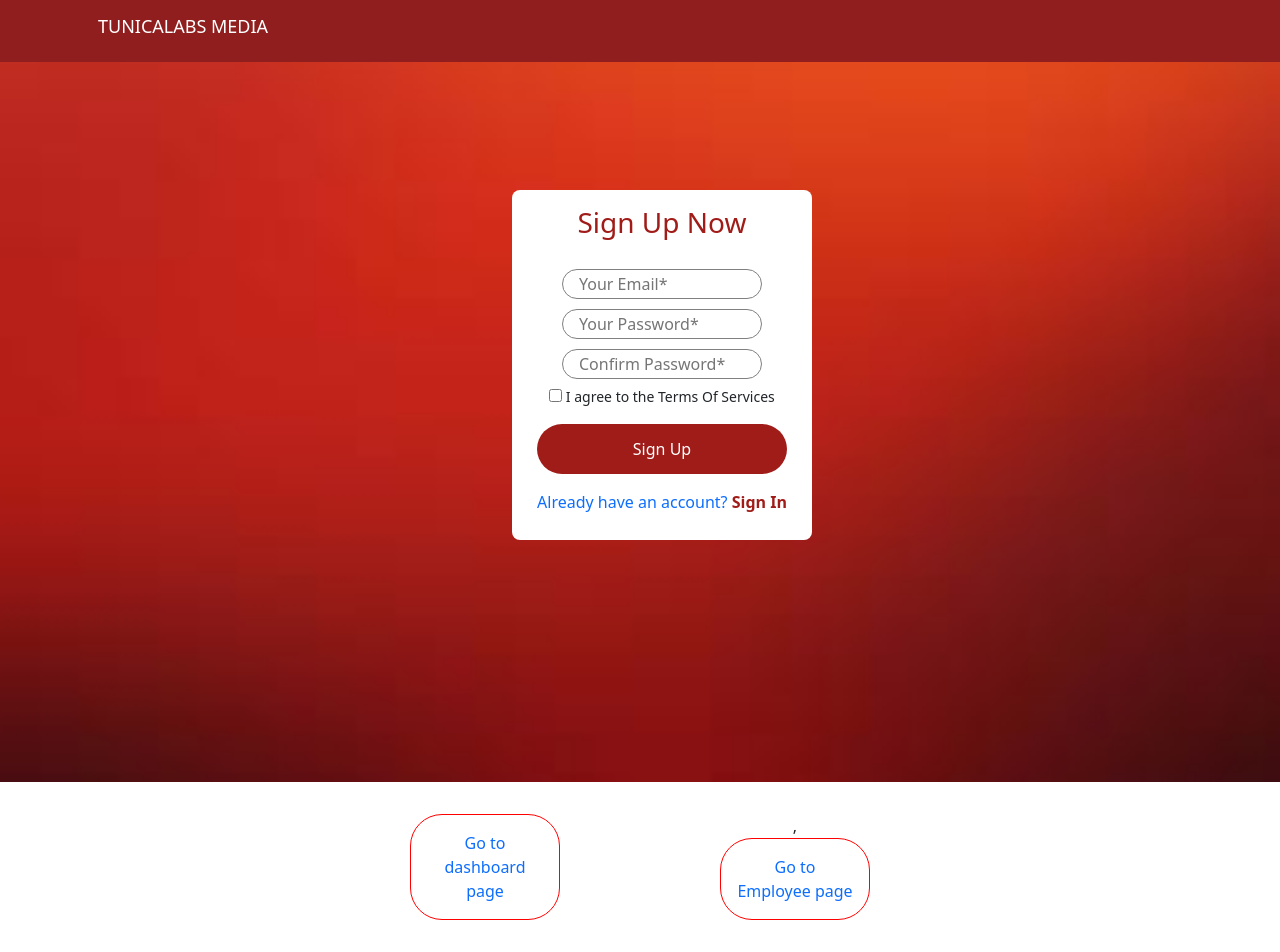
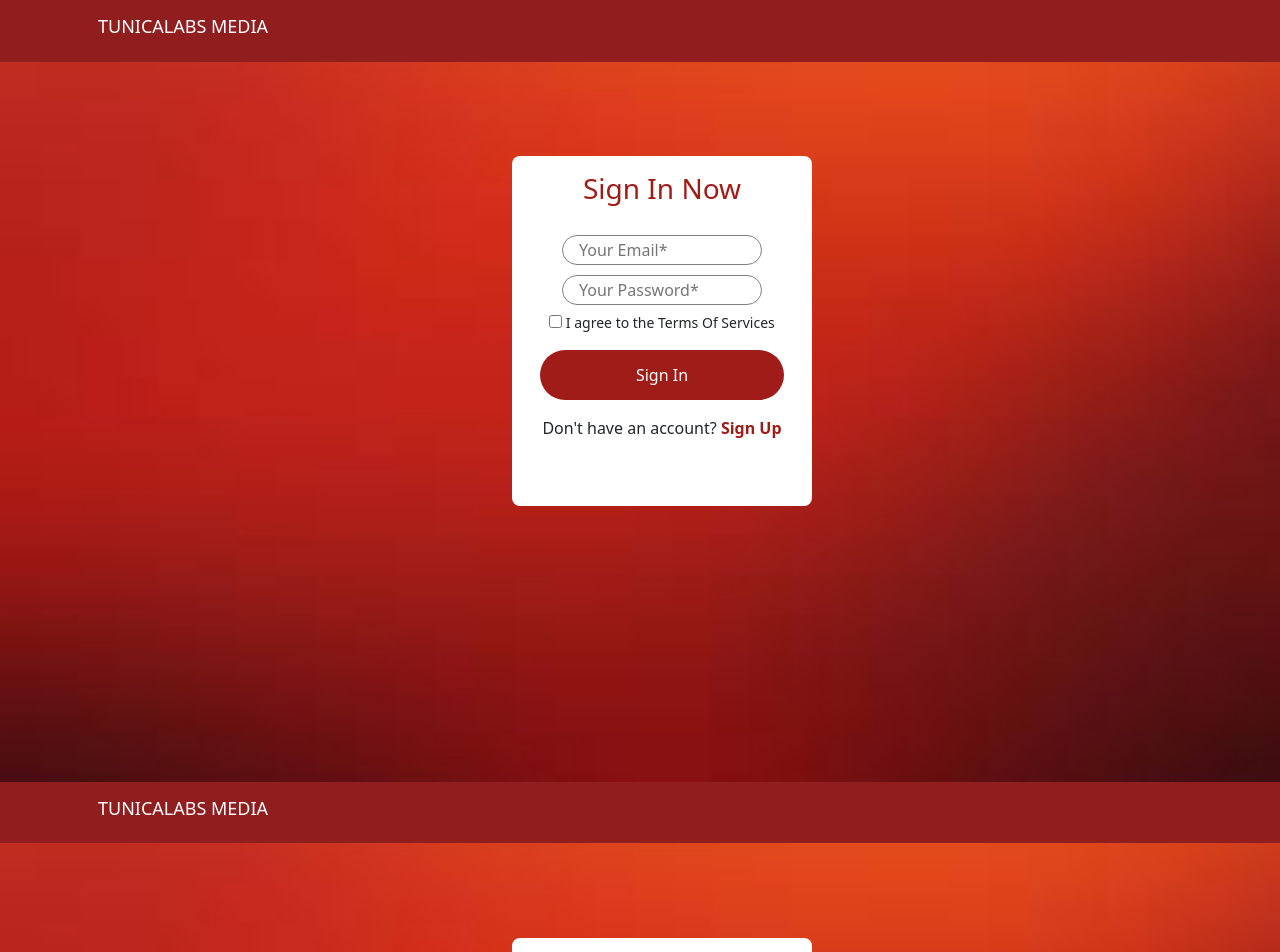
Before and after one commit to choyondas/tunicalabs-test, a React (Create React App) app: page / in a window 1280 px wide. Shown: the top 952 px of the page. Built offline with nearby package versions, Linux system fonts and the light colour scheme.

Commit message:
only ui design

```diff
--- a/package.json
+++ b/package.json
@@ -12,7 +12,7 @@
     "react-bootstrap": "^2.4.0",
     "react-dom": "^18.2.0",
     "react-icons": "^4.4.0",
-    "react-router-dom": "6",
+    "react-router-dom": "^5.0.0",
     "react-scripts": "5.0.1",
     "web-vitals": "^2.1.4"
   },
--- a/src/App.js
+++ b/src/App.js
@@ -1,31 +1,22 @@
 
 import './App.css';
+import Employee from './components/Dashboard/Employee/Employee';
 import Student from './components/Dashboard/Student/Student';
 import SignIn from './components/SignIn/SignIn';
 import SignUp from './components/SingnUp/SignUp';
 
-
-import { BrowserRouter } from "react-router-dom";
-import { Routes, Route,  } from "react-router-dom";
-import Employee from './components/Dashboard/Employee/Employee';
 
 function App() {
   return (
 
 
 
-    <BrowserRouter>
-      <Routes>
-        <Route path="/" element={<SignUp />} />
-        <Route path="signin" element={<SignIn />} />
-        <Route path="student-dashboard" element={<Student/>} />
-        <Route path="employee" element={<Employee/>} />
-      </Routes>
-
-
-
-
-    </BrowserRouter>
+    <div>
+      <SignIn />
+      <SignUp />
+      <Student />
+      <Employee/>
+    </div>
 
 
   );
--- a/src/components/Dashboard/Employee/Employee.js
+++ b/src/components/Dashboard/Employee/Employee.js
@@ -12,7 +12,7 @@ import { IoIosArrowDown } from 'react-icons/io';
 import user from '../../../images/user.jpeg'
 
 import './Employee.css';
-import { NavLink } from 'react-router-dom';
+
 
 
 const Employee = () => {
@@ -21,9 +21,9 @@ const Employee = () => {
             <div className="header" >
                 <div className="container">
                     <nav className="navlogo">
-                        <NavLink to='/'>
+
                             <h2>TUNICALABS MEDIA</h2>
-                        </NavLink>
+
                         <div className="info">
                             <span>
                                 <IoIosNotifications style={{ color:'white', fontSize:'24px'}} />
@@ -155,11 +155,7 @@ const Employee = () => {
             </div>
 
 
-             <div className="studentDpage">
-                    ,<NavLink to ='/signin'>
-                        <p>Go sign in page</p>
-                    </NavLink>
-            </div>
+
         </div>
     );
 };
--- a/src/components/Dashboard/Student/Student.js
+++ b/src/components/Dashboard/Student/Student.js
@@ -10,7 +10,8 @@ import { HiDownload } from 'react-icons/hi';
 import { IoIosNotifications } from 'react-icons/io';
 import { IoIosArrowDown } from 'react-icons/io';
 import user from '../../../images/user.jpeg'
-import { NavLink } from 'react-router-dom';
+
+
 
 
 
@@ -20,9 +21,9 @@ const Student = () => {
             <div className="header" >
                 <div className="container">
                     <nav className="navlogo">
-                        <NavLink to='/'>
+
                             <h2>TUNICALABS MEDIA</h2>
-                        </NavLink>
+
                         <div className="info">
                             <span>
                                 <IoIosNotifications style={{ color:'white', fontSize:'24px'}} />
--- a/src/components/SignIn/SignIn.js
+++ b/src/components/SignIn/SignIn.js
@@ -1,5 +1,5 @@
 import React, { useState } from 'react';
-import { NavLink } from 'react-router-dom';
+
 import './SignIn.css';
 
 const SignIn = () => {
@@ -26,9 +26,9 @@ const SignIn = () => {
             <div className="header" >
                 <div className="container">
                     <nav >
-                        <NavLink to='/'>
+
                             <h2>TUNICALABS MEDIA</h2>
-                        </NavLink>
+
                     </nav>
                 </div>
             </div>
@@ -52,27 +52,16 @@ const SignIn = () => {
 
                     <input className='btn-submit' type="submit" value="Sign In" />
 
-                        <NavLink to ='/'>
+
                             <p>Don't have an account? <a href=""><span>Sign Up</span></a></p>
-                        </NavLink>
+
                         </div>
 
 
                 </form>
             </div>
 
-              <div className="otherPages">
-                 <div className="studentDpage">
-                    <NavLink to='/student-dashboard'>
-                        <p>Go dashboard page</p>
-                </NavLink>
-            </div>
-            <div className="studentDpage">
-                    ,<NavLink to ='/employee'>
-                        <p>Go Employee page</p>
-                    </NavLink>
-            </div>
-           </div>
+
         </div>
     );
 };
--- a/src/components/SingnUp/SignUp.js
+++ b/src/components/SingnUp/SignUp.js
@@ -1,5 +1,5 @@
 import React, { useState } from 'react';
-import { NavLink } from 'react-router-dom';
+
 import './SignUp.css';
 const SignUp = () => {
 
@@ -30,9 +30,9 @@ const SignUp = () => {
             <div className="header" >
                 <div className="container">
                     <nav >
-                        <NavLink to='/'>
+
                             <h2>TUNICALABS MEDIA</h2>
-                        </NavLink>
+
                     </nav>
                 </div>
             </div>
@@ -63,27 +63,16 @@ const SignUp = () => {
 
                     <input className='btn-submit' type="submit" value="Sign Up" />
 
-                        <NavLink to ='signin'>
+
                             <p>Already have an account? <span>Sign In</span></p>
-                        </NavLink>
+
                         </div>
 
 
                 </form>
             </div>
 
-            <div className="otherPages">
-                 <div className="studentDpage">
-                    <NavLink to='student-dashboard'>
-                        <p>Go to dashboard page</p>
-                </NavLink>
-            </div>
-            <div className="studentDpage">
-                    ,<NavLink to ='employee'>
-                        <p>Go to Employee page</p>
-                    </NavLink>
-            </div>
-           </div>
+
         </div>
     );
 };
```
Also changed, not shown: 2 other files (tests, documents, lock files or other folders).
